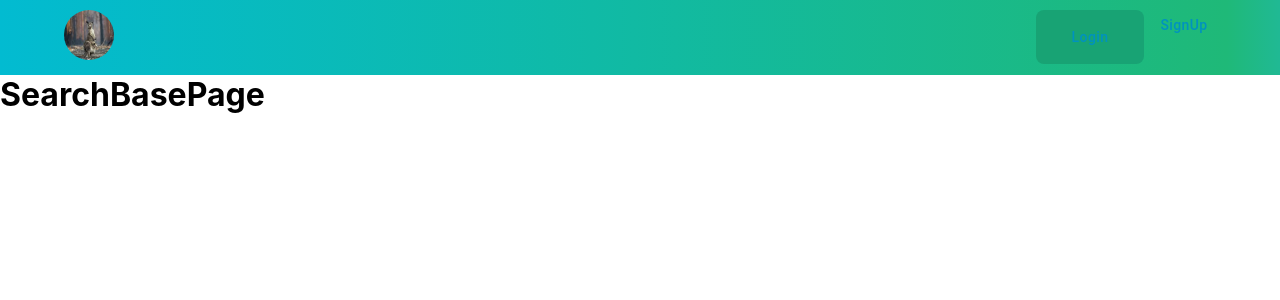
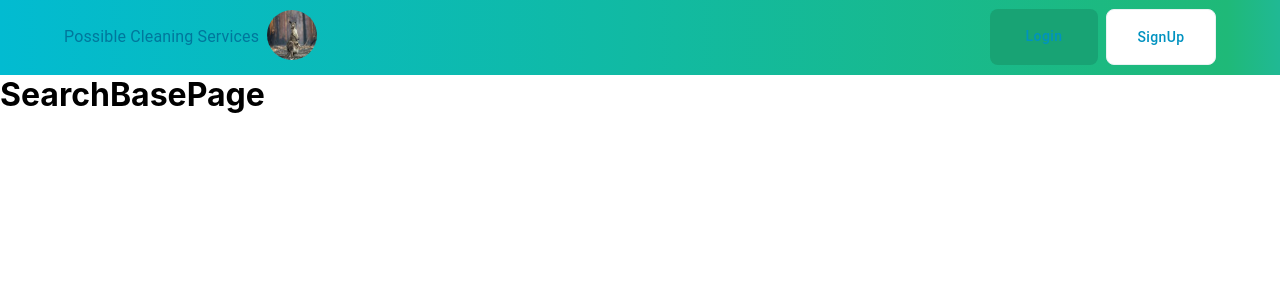
Before and after one commit to tigabum/prec-clone, a React (Create React App) app: page / in a window 1280 px wide. Shown: the top 300 px of the page. Built offline with nearby package versions, Linux system fonts and the light colour scheme.

Commit message:
feat: add header text

```diff
--- a/src/shared/components/SearchBaseHeader/index.js
+++ b/src/shared/components/SearchBaseHeader/index.js
@@ -24,7 +24,10 @@ function SearchBaseHeader({ maxWidth }) {
     <AppBar position="fixed" id="menu" elevation={0} className={classes.appBar}>
       <Container maxWidth={maxWidth}>
         <Toolbar disableGutters className={classes.toolbar}>
-          <Box>
+          <Box className={classes.logoContainer}>
+            <Typography color="#00779C" pr={1}>
+              Possible Cleaning Services
+            </Typography>
             <Link href="/">
               <img src={logo} alt="image" className={classes.logo} />
             </Link>
--- a/src/shared/components/SearchBaseHeader/styles.js
+++ b/src/shared/components/SearchBaseHeader/styles.js
@@ -11,6 +11,11 @@ export default makeStyles((theme) =>
     },
     toolbar: {
       justifyContent: "space-between",
+    },
+    logoContainer: {
+      display: "flex",
+      flexDirection: "row",
+      alignItems: "center",
     },
     logo: {
       borderRadius: "50%",
@@ -30,13 +35,33 @@ export default makeStyles((theme) =>
       padding: "12px 22px",
       borderRadius: "8px",
       "&:hover": {
-        background: palette.secondary.light,
+        background: palette.secondary.main,
         color: "white",
       },
       "&: active": {
         background: palette.secondary.main,
       },
     },
-    buttonSignup: {},
+    buttonSignup: {
+      border: `1px solid ${palette.grey["300"]}`,
+      color: palette.text.primary,
+      background: palette.background.paper,
+      padding: "12px 22px",
+      fontSize: "0.938rem",
+      fontWeight: 500,
+      letterSpacing: "0.029em",
+      borderRadius: "8px",
+      "&:hover": {
+        background: palette.background.paper,
+        border: `1px solid ${palette.primary.light}`,
+        color: palette.primary.main,
+      },
+
+      "&:active": {
+        border: `1px solid ${palette.primary.light}`,
+        background: palette.background.paper,
+        color: palette.primary.main,
+      },
+    },
   })
 );
```
